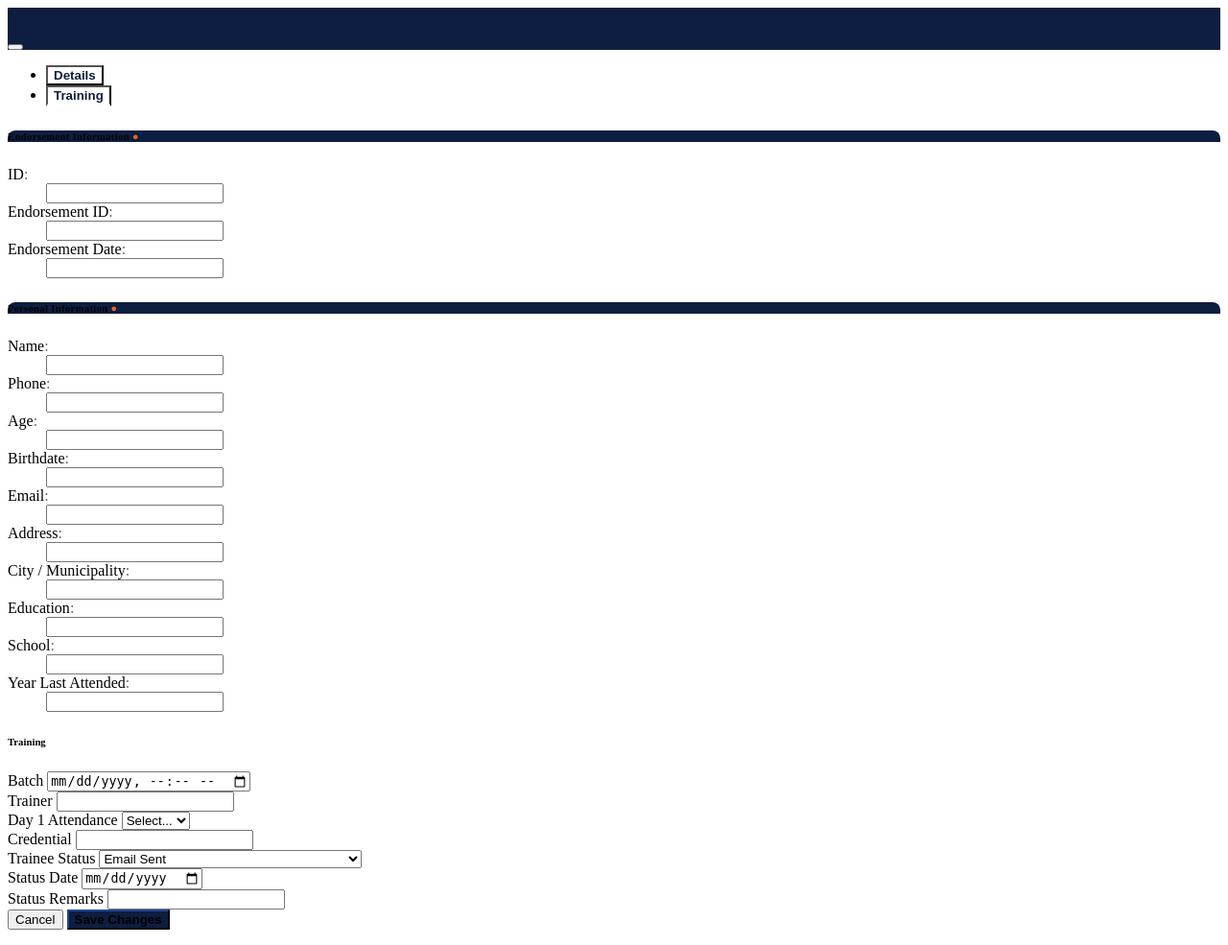
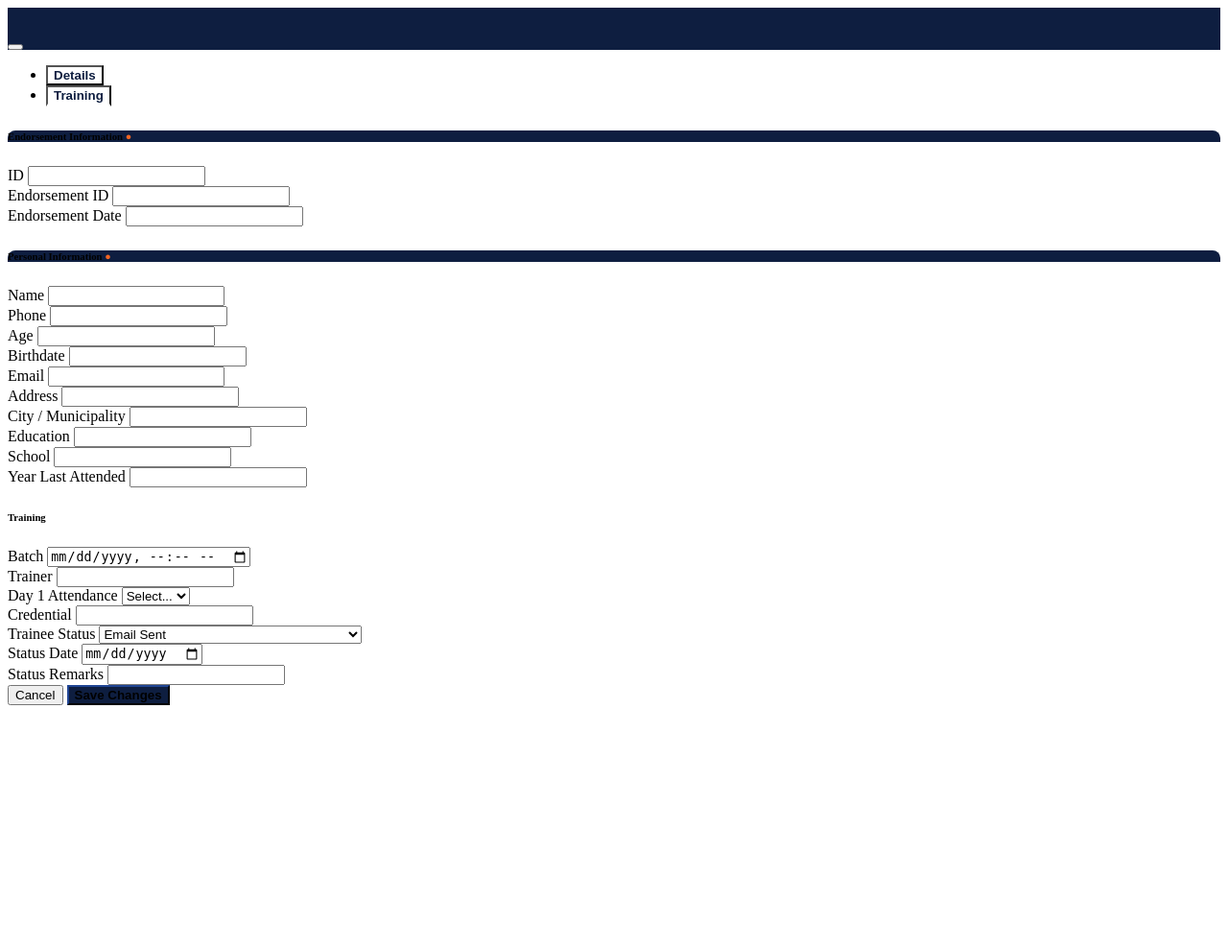
Before and after one commit to JETHQGC/TRUALLIANT, a PHP site: page /includes/edit_training_modal.php in a window 1280 px wide. Shown: the whole page at 96% size. After the commit the page ends 735 px from the top, so only its background shows below. Run offline with PHP 8.4, Linux system fonts and the light colour scheme.

Commit message:
design for all

```diff
--- a/endorsement.php
+++ b/endorsement.php
@@ -182,9 +182,9 @@
 
     <!-- Mark as Present (start disabled) -->
 <button id="endorse_btn" class="btn btn-sm"
-  style="background-color: #0e1e40; color: white; border-color: #0e1e40;"
-  onmouseover="this.style.backgroundColor='#0c1733';"
-  onmouseout="this.style.backgroundColor='#0e1e40';">
+  style="background-color: #f36523; color: white; border-color: #ffffff;"
+  onmouseover="this.style.backgroundColor='#0e1e40';"
+  onmouseout="this.style.backgroundColor='#f36523';">
   <i class="fa fa-check me-1"></i>
   Endorse to Training
 </button>
--- a/includes/edit_training_modal.php
+++ b/includes/edit_training_modal.php
@@ -58,104 +58,88 @@
 <!-- DETAILS TAB -->
 <div class="tab-pane fade show active" id="detailsTab" role="tabpanel">
   <div class="row gx-4">
-    <!-- Source Info Panel -->
+
+    <!-- Endorsement Information -->
     <div class="col-md-6 mb-4">
-      <div class="card border-0 shadow-sm h-100">
+      <div class="card shadow-sm border-0 h-100">
         <div class="card-header py-2" style="background-color: #0e1e40; border-top-left-radius: 0.5rem; border-top-right-radius: 0.5rem;">
-      <h6 class="mb-0 text-white" style="font-weight: 600; letter-spacing: 0.3px;">
-        Endorsement Information
-        <span style="color: #f36523;">●</span>
+          <h6 class="mb-0 text-white fw-semibold">
+            Endorsement Information <span style="color: #f36523;">●</span>
           </h6>
         </div>
         <div class="card-body">
-          <dl class="row mb-0" id="detailsTab">
-            <dt class="col-sm-4 text-muted">ID</dt>
-            <dd class="col-sm-8">
-              <input readonly type="text" class="form-control-plaintext fw-bold" id="edit_source_id" name="source_id">
-            </dd>
-
-            <dt class="col-sm-4 text-muted">Endorsement ID</dt>
-            <dd class="col-sm-8">
-              <input readonly type="text" class="form-control-plaintext fw-bold" id="edit_endorsement_id" name="endorsement_id">
-            </dd>
-
-                        <dt class="col-sm-4 text-muted">Endorsement Date</dt>
-            <dd class="col-sm-8">
-              <input readonly type="text" class="form-control-plaintext fw-bold" id="edit_date_endorsed" name="date_endorsed">
-            </dd>
-
-
-
-
-          </dl>
+          <div class="mb-3">
+            <label class="form-label text-muted">ID</label>
+            <input readonly type="text" class="form-control fw-bold" id="edit_source_id" name="source_id">
+          </div>
+          <div class="mb-3">
+            <label class="form-label text-muted">Endorsement ID</label>
+            <input readonly type="text" class="form-control fw-bold" id="edit_endorsement_id" name="endorsement_id">
+          </div>
+          <div class="mb-3">
+            <label class="form-label text-muted">Endorsement Date</label>
+            <input readonly type="text" class="form-control fw-bold" id="edit_date_endorsed" name="date_endorsed">
+          </div>
         </div>
       </div>
     </div>
 
-    <!-- Personal Info Panel -->
+    <!-- Personal Information -->
     <div class="col-md-6 mb-4">
-      <div class="card border-0 shadow-sm h-100">
+      <div class="card shadow-sm border-0 h-100">
         <div class="card-header py-2" style="background-color: #0e1e40; border-top-left-radius: 0.5rem; border-top-right-radius: 0.5rem;">
-      <h6 class="mb-0 text-white" style="font-weight: 600; letter-spacing: 0.3px;">
-        Personal Information
-        <span style="color: #f36523;">●</span>
+          <h6 class="mb-0 text-white fw-semibold">
+            Personal Information <span style="color: #f36523;">●</span>
           </h6>
         </div>
         <div class="card-body">
-          <dl class="row mb-0" id="detailsTab">
-            <dt class="col-sm-4 text-muted">Name</dt>
-            <dd class="col-sm-8">
-              <input readonly type="text" class="form-control-plaintext fw-bold" id="edit_name" name="name">
-            </dd>
+          <div class="row">
+            <div class="col-md-6 mb-3">
+            <label class="form-label text-muted">Name</label>
+            <input readonly type="text" class="form-control fw-bold" id="edit_name" name="name" style="font-size: 0.81rem;">
+          </div>
 
-            <dt class="col-sm-4 text-muted">Phone</dt>
-            <dd class="col-sm-8">
-              <input readonly type="text" class="form-control-plaintext" id="edit_phone" name="phone">
-            </dd>
-
-            <dt class="col-sm-4 text-muted">Age</dt>
-            <dd class="col-sm-8">
-              <input readonly type="text" class="form-control-plaintext" id="edit_age" name="age">
-            </dd>
-
-            <dt class="col-sm-4 text-muted">Birthdate</dt>
-            <dd class="col-sm-8">
-              <input readonly type="text" class="form-control-plaintext" id="edit_birthdate" name="birthdate">
-            </dd>
-
-            <dt class="col-sm-4 text-muted">Email</dt>
-            <dd class="col-sm-8">
-              <input readonly type="text" class="form-control-plaintext" id="edit_email" name="email">
-            </dd>
-
-            <dt class="col-sm-4 text-muted">Address</dt>
-            <dd class="col-sm-8">
-              <input readonly type="text" class="form-control-plaintext" id="edit_address" name="address">
-            </dd>
-
-            <dt class="col-sm-4 text-muted">City / Municipality</dt>
-            <dd class="col-sm-8">
-              <input readonly type="text" class="form-control-plaintext" id="edit_city_municipality" name="city_municipality">
-            </dd>
-
-            <dt class="col-sm-4 text-muted">Education</dt>
-            <dd class="col-sm-8">
-              <input readonly type="text" class="form-control-plaintext" id="edit_educational_attainment" name="educational_attainment">
-            </dd>
-
-            <dt class="col-sm-4 text-muted">School</dt>
-            <dd class="col-sm-8">
-              <input readonly type="text" class="form-control-plaintext" id="edit_name_of_school" name="name_of_school">
-            </dd>
-
-            <dt class="col-sm-4 text-muted">Year Last Attended</dt>
-            <dd class="col-sm-8">
-              <input readonly type="text" class="form-control-plaintext" id="edit_year_last_attended" name="year_last_attended">
-            </dd>
-          </dl>
+            <div class="col-md-6 mb-3">
+              <label class="form-label text-muted">Phone</label>
+              <input readonly type="text" class="form-control" id="edit_phone" name="phone">
+            </div>
+            <div class="col-md-6 mb-3">
+              <label class="form-label text-muted">Age</label>
+              <input readonly type="text" class="form-control" id="edit_age" name="age">
+            </div>
+            <div class="col-md-6 mb-3">
+              <label class="form-label text-muted">Birthdate</label>
+              <input readonly type="text" class="form-control" id="edit_birthdate" name="birthdate">
+            </div>
+            <div class="col-md-6 mb-3">
+              <label class="form-label text-muted">Email</label>
+              <input readonly type="text" class="form-control" id="edit_email" name="email"  style="font-size: 0.81rem;">
+            </div>
+            <div class="col-md-6 mb-3">
+              <label class="form-label text-muted">Address</label>
+              <input readonly type="text" class="form-control" id="edit_address" name="address">
+            </div>
+            <div class="col-md-6 mb-3">
+              <label class="form-label text-muted">City / Municipality</label>
+              <input readonly type="text" class="form-control" id="edit_city_municipality" name="city_municipality">
+            </div>
+            <div class="col-md-6 mb-3">
+              <label class="form-label text-muted">Education</label>
+              <input readonly type="text" class="form-control" id="edit_educational_attainment" name="educational_attainment">
+            </div>
+            <div class="col-md-6 mb-3">
+              <label class="form-label text-muted">School</label>
+              <input readonly type="text" class="form-control" id="edit_name_of_school" name="name_of_school">
+            </div>
+            <div class="col-md-6 mb-0">
+              <label class="form-label text-muted">Year Last Attended</label>
+              <input readonly type="text" class="form-control" id="edit_year_last_attended" name="year_last_attended">
             </div>
           </div>
         </div>
+      </div>
+    </div>
+
   </div>
 </div>
 
```
Also changed, not shown: css/login.css (+34 -1 lines), includes/navbar.php (+60 -25 lines), orientation.php (+4 -4 lines), training.php (+40 -17 lines), images/Stars.png (added). Lines whose indentation alone changed are shown as unchanged.
